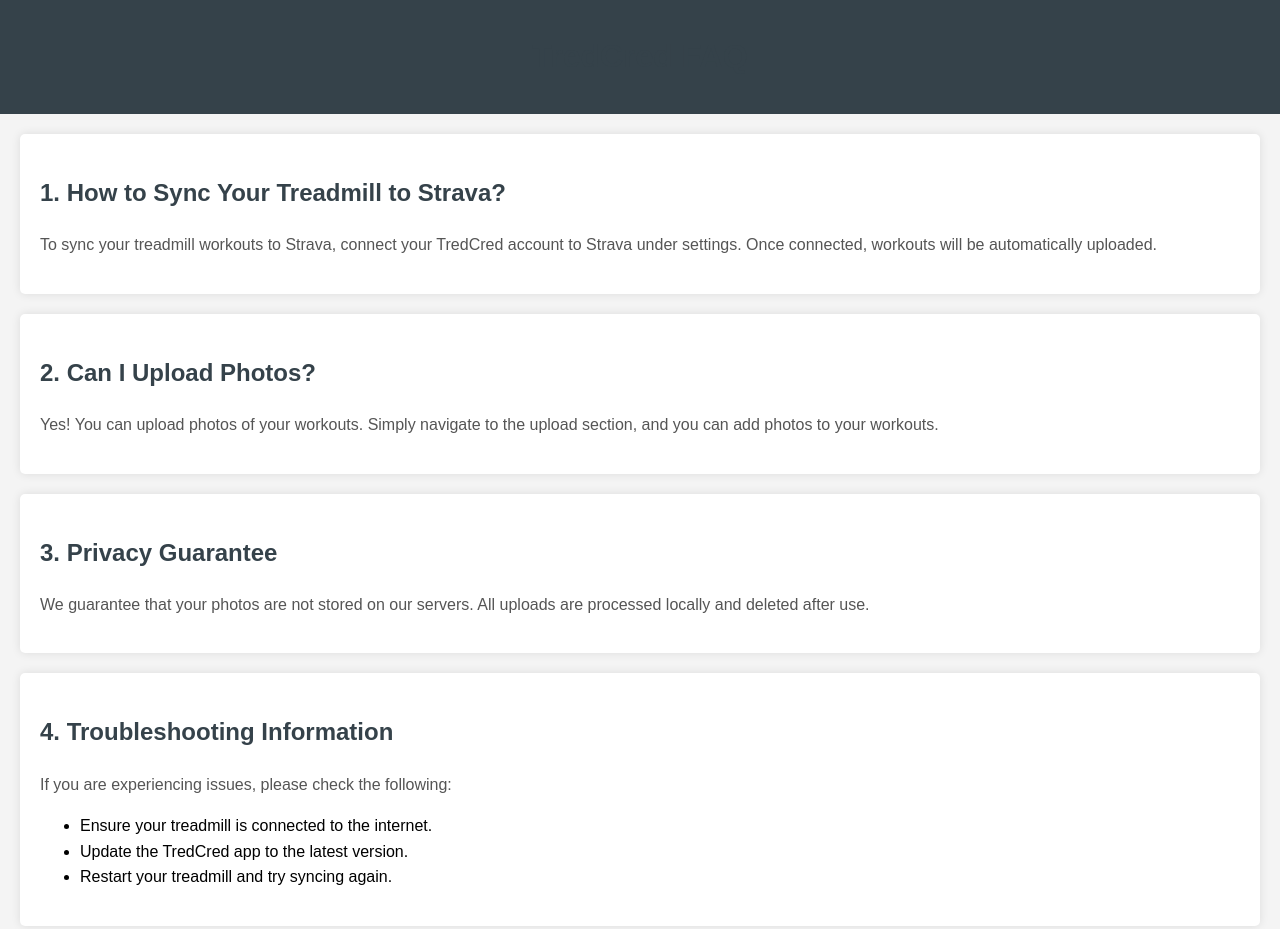
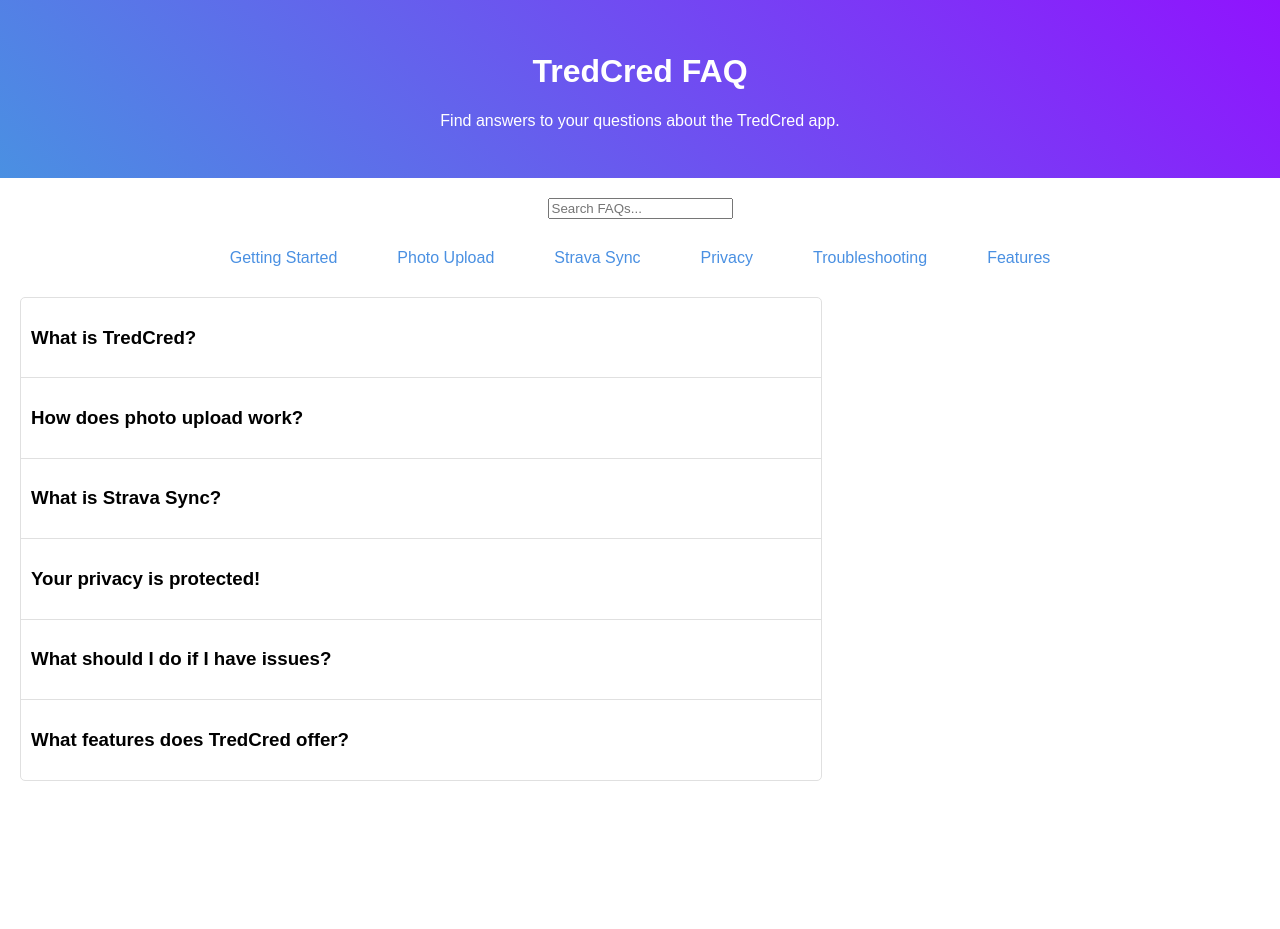
Before and after one commit to LucianNovo/tredcredsupport, a plain HTML site: page index.html in a window 1280 px wide. After the commit the page ends 801 px from the top, so only its background shows below. Drawn offline with Linux system fonts and the light colour scheme.

Commit message:
Updated index.html with a comprehensive FAQ page for TredCred app.

```diff
--- a/index.html
+++ b/index.html
@@ -7,34 +7,63 @@
     <style>
         body {
             font-family: Arial, sans-serif;
-            line-height: 1.6;
             margin: 0;
             padding: 0;
-            background-color: #f4f4f4;
         }
         header {
-            background: #35424a;
-            color: #ffffff;
-            padding: 10px 0;
+            background: linear-gradient(45deg, #4a90e2, #9013fe);
+            color: white;
+            text-align: center;
+            padding: 2em 0;
+            position: sticky;
+            top: 0;
+            z-index: 1000;
+        }
+        nav {
+            display: flex;
+            justify-content: center;
+            margin: 20px 0;
+        }
+        .tab {
+            margin: 0 10px;
+            padding: 10px 20px;
+            background: #ffffff;
+            color: #4a90e2;
+            border-radius: 5px;
+            cursor: pointer;
+            transition: background 0.3s;
+        }
+        .tab:hover {
+            background: #e0e0e0;
+        }
+        .search {
+            margin: 20px;
             text-align: center;
         }
-        section {
-            padding: 20px;
+        .faq {
             margin: 20px;
-            background: #ffffff;
+            max-width: 800px;
+            border: 1px solid #e0e0e0;
             border-radius: 5px;
-            box-shadow: 0 0 10px rgba(0, 0, 0, 0.1);
+            overflow: hidden;
         }
-        h1, h2, h3 {
-            color: #35424a;
+        .faq-item {
+            border-top: 1px solid #e0e0e0;
+            padding: 10px;
+            cursor: pointer;
         }
-        p {
-            color: #555;
+        .faq-item:first-child {
+            border-top: none;
+        }
+        .content {
+            display: none;
+            padding: 10px 15px;
+            background: #f9f9f9;
         }
         @media (max-width: 600px) {
-            section {
-                margin: 10px;
-                padding: 15px;
+            .tab {
+                margin: 5px;
+                padding: 8px 15px;
             }
         }
     </style>
@@ -42,28 +71,51 @@
 <body>
     <header>
         <h1>TredCred FAQ</h1>
+        <p>Find answers to your questions about the TredCred app.</p>
     </header>
-    <section>
-        <h2>1. How to Sync Your Treadmill to Strava?</h2>
-        <p>To sync your treadmill workouts to Strava, connect your TredCred account to Strava under settings. Once connected, workouts will be automatically uploaded.</p>
-    </section>
-    <section>
-        <h2>2. Can I Upload Photos?</h2>
-        <p>Yes! You can upload photos of your workouts. Simply navigate to the upload section, and you can add photos to your workouts.</p>
-    </section>
-    <section>
-        <h2>3. Privacy Guarantee</h2>
-        <p>We guarantee that your photos are not stored on our servers. All uploads are processed locally and deleted after use.</p>
-    </section>
-    <section>
-        <h2>4. Troubleshooting Information</h2>
-        <p>If you are experiencing issues, please check the following:
-            <ul>
-                <li>Ensure your treadmill is connected to the internet.</li>
-                <li>Update the TredCred app to the latest version.</li>
-                <li>Restart your treadmill and try syncing again.</li>
-            </ul>
-        </p>
-    </section>
+    <div class="search">
+        <input type="text" id="searchBox" placeholder="Search FAQs..." />
+    </div>
+    <nav>
+        <div class="tab">Getting Started</div>
+        <div class="tab">Photo Upload</div>
+        <div class="tab">Strava Sync</div>
+        <div class="tab">Privacy</div>
+        <div class="tab">Troubleshooting</div>
+        <div class="tab">Features</div>
+    </nav>
+    <div class="faq">
+        <div class="faq-item" onclick="toggleContent(this)">
+            <h3>What is TredCred?</h3>
+            <div class="content"><p>TredCred is an app that connects your treadmill workouts to Strava!</p></div>
+        </div>
+        <div class="faq-item" onclick="toggleContent(this)">
+            <h3>How does photo upload work?</h3>
+            <div class="content"><p>You can upload photos from your workouts, and they will be shared with your Strava profile.</p></div>
+        </div>
+        <div class="faq-item" onclick="toggleContent(this)">
+            <h3>What is Strava Sync?</h3>
+            <div class="content"><p>Strava Sync allows you to automatically share your treadmill workouts on Strava right after completion.</p></div>
+        </div>
+        <div class="faq-item" onclick="toggleContent(this)">
+            <h3>Your privacy is protected!</h3>
+            <div class="content"><p>Your photos are never stored on our servers. TredCred guarantees that your data remains private.</p></div>
+        </div>
+        <div class="faq-item" onclick="toggleContent(this)">
+            <h3>What should I do if I have issues?</h3>
+            <div class="content"><p>If you encounter any problems, please check our troubleshooting guide or contact support.</p></div>
+        </div>
+        <div class="faq-item" onclick="toggleContent(this)">
+            <h3>What features does TredCred offer?</h3>
+            <div class="content"><p>TredCred offers various features including workout tracking, progress monitoring, and workout sharing.</p></div>
+        </div>
+        <!-- Add more FAQ items as needed -->
+    </div>
+    <script>
+        function toggleContent(item) {
+            const content = item.querySelector('.content');
+            content.style.display = content.style.display === "block" ? "none" : "block";
+        }
+    </script>
 </body>
 </html>
```
